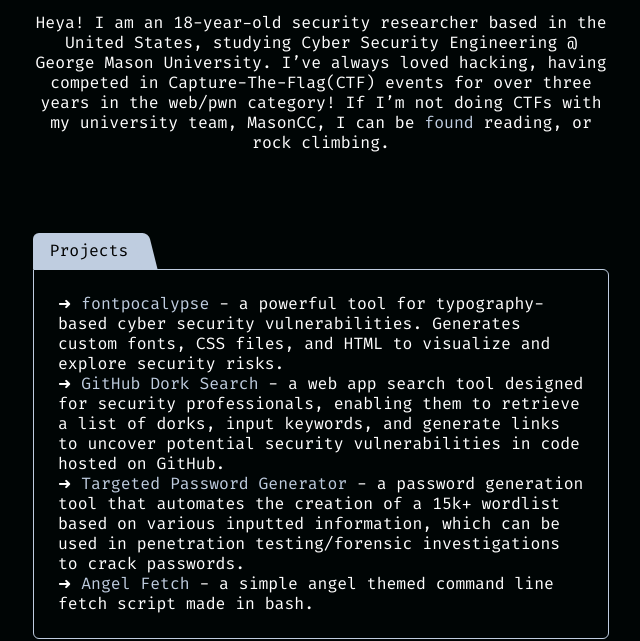
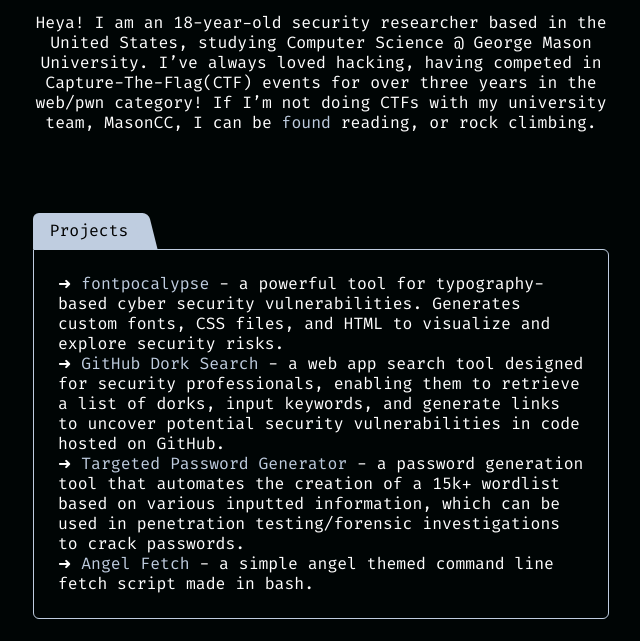
Before and after one commit to anger/jax.dev-old, a plain HTML site: page index.html in a window 1280 px wide. Shown: the part 188-829 px from the top of the page, without its empty margins (319-959 px from the left). Drawn offline with Linux system fonts and the light colour scheme.

Commit message:
fixed about section

```diff
--- a/index.html
+++ b/index.html
@@ -20,7 +20,7 @@
         <h1>Jax Dunfee</h1>
         <p class="desc">
           Heya! I am an 18-year-old security researcher based in the United States, studying
-          Cyber Security Engineering @ George Mason University. I’ve always loved
+          Computer Science @ George Mason University. I’ve always loved
           hacking, having competed in Capture-The-Flag(CTF) events for over three years in the web/pwn category! If I’m not doing
            CTFs with my university team, MasonCC, I can be
           <a
```
